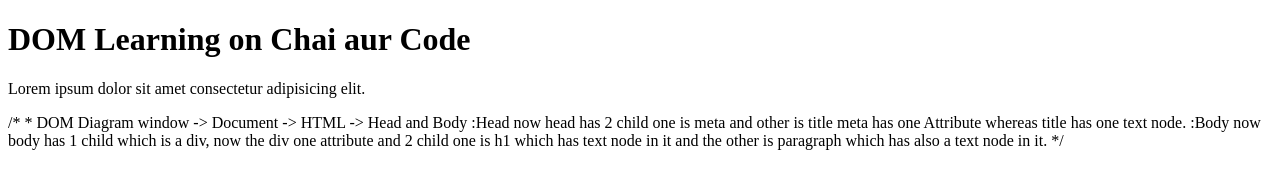
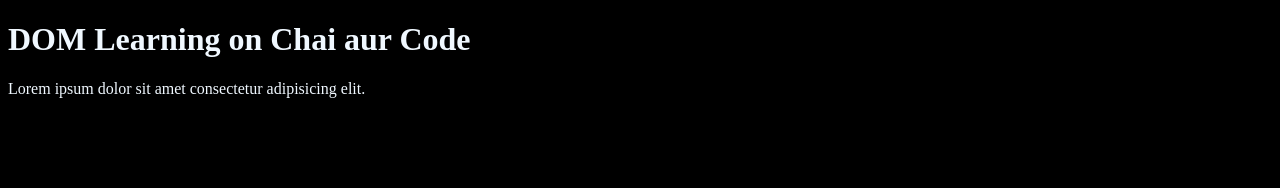
Before and after one commit to shivamsrivastava09/JavaScript-Tutorial, a plain HTML site: page 06_dom/one.html in a window 1280 px wide. Drawn offline with Linux system fonts and the light colour scheme.

Commit message:
How to manipulate DOM

```diff
--- a/06_dom/one.html
+++ b/06_dom/one.html
@@ -4,24 +4,17 @@
     <meta charset="UTF-8">
     <title>DOM learning</title>
 </head>
-<body>
-    <div class="bg-black">
-        <h1>DOM Learning on Chai aur Code</h1>
+<style>
+    .bg-black{
+        background-color: black;
+        color: aliceblue;
+    }
+</style>
+<body class="bg-black">
+    <div>
+        <h1 id="title" class="heading">DOM Learning on Chai aur Code</h1>
         <p>Lorem ipsum dolor sit amet consectetur adipisicing elit.</p>
     </div>
 
 </body>
 </html>
-
-/*
-    * DOM Diagram
-
-    window -> Document -> HTML -> Head and Body
-    :Head
-        now head has 2 child one is meta and other is title
-        meta has one Attribute whereas title has one text node.
-    :Body
-        now body has 1 child which is a div, now the div one attribute and 2 child
-        one is h1 which has text node in it and the other is paragraph which has also
-        a text node in it.
-*/
```
Also changed, not shown: Notes/DOM.txt (added).
